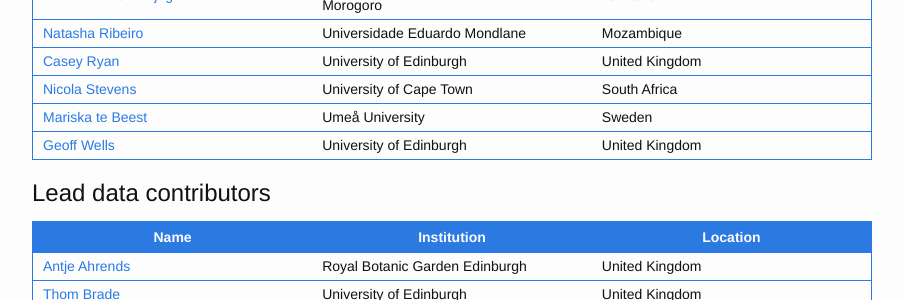
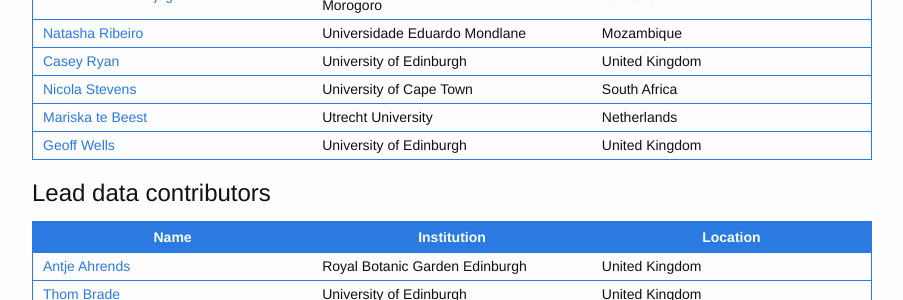
Before and after one commit to seosaw/seosaw.github.io, a Jekyll site: the page built from people.md, in a window 1280 px wide and 900 px high, scrolled down 434 px. Shown: the part 151-451 px from the top of the window, without its empty margins (188-1091 px from the left). Built offline with Jekyll 4.4.1, drawn with Linux system fonts in a browser that asks for light colours; nearby versions of some CDN libraries.

Commit message:
Affiliation update

```diff
--- a/people.md
+++ b/people.md
@@ -78,8 +78,8 @@
 </tr>
 <tr>
 <td><a href="https://www.researchgate.net/profile/Mariska_Beest" target="_blank">Mariska te Beest</a></td>
-<td>Umeå University</td>
-<td>Sweden</td>
+<td>Utrecht University</td>
+<td>Netherlands</td>
 </tr>
 <tr>
 <td><a href="https://orcid.org/0000-0002-5416-951X" target="_blank">Geoff Wells</a></td>
```
